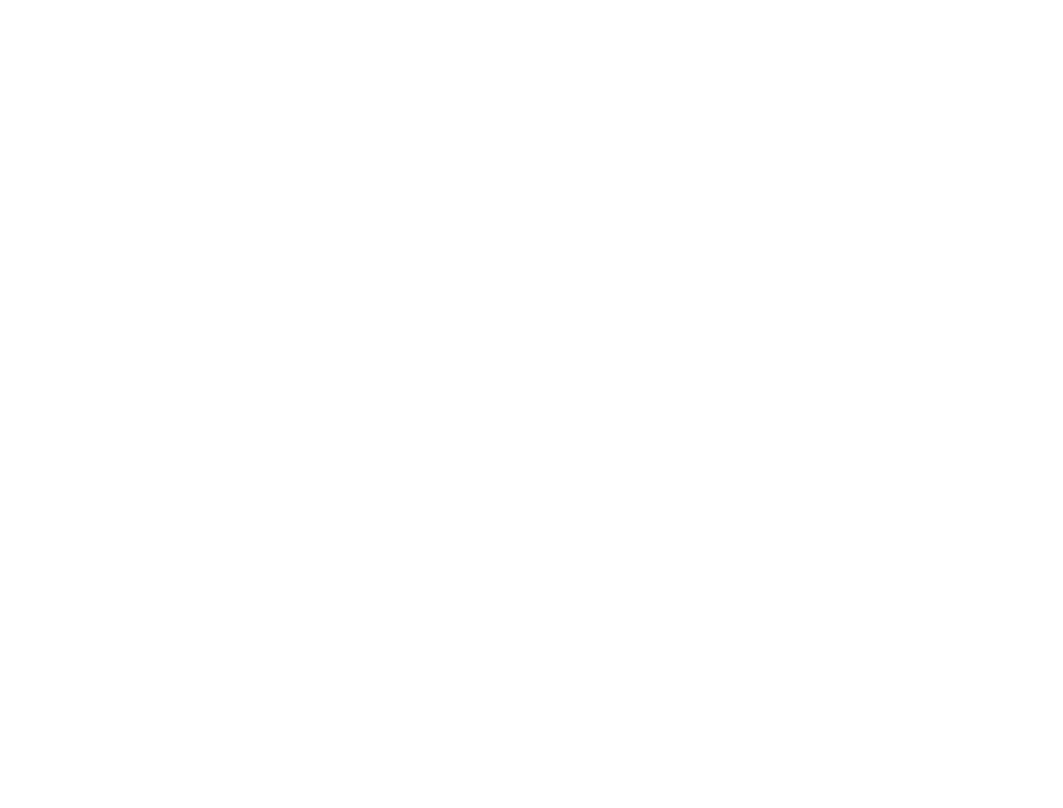
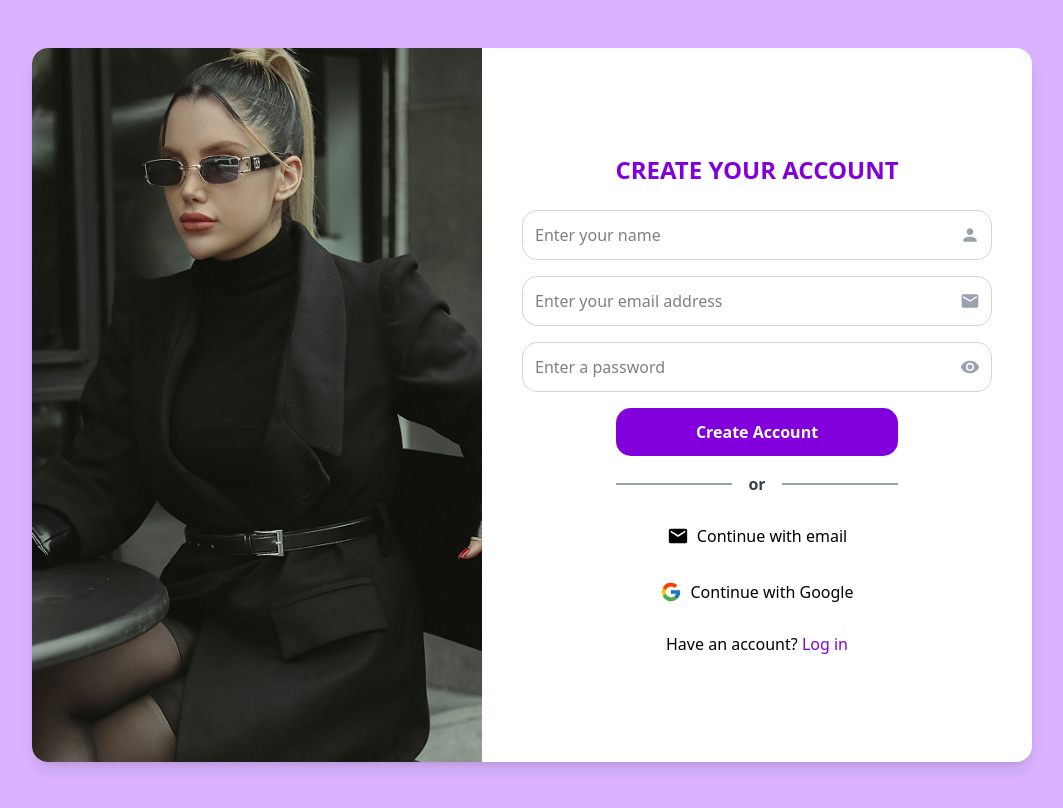
Before and after one commit to Anorme/misqabbi-store, a React (Vite) app: page /register in a window 1280 px wide. Before the commit this address had no page. Shown: the whole page, without its empty margins (108-1171 px from the left). Built offline with nearby package versions, Linux system fonts and the light colour scheme; no server answers.

Commit message:
feat(register): Styled register page for non-admin users

```diff
--- a/package.json
+++ b/package.json
@@ -49,6 +49,7 @@
     "firebase": "^11.9.1",
     "react": "^19.1.0",
     "react-dom": "^19.1.0",
+    "react-icons": "^5.5.0",
     "react-router": "^7.6.2",
     "tailwindcss": "^4.1.10"
   },
--- a/src/App.css
+++ b/src/App.css
@@ -1,7 +1,4 @@
 #root {
-  max-width: 1280px;
-  margin: 0 auto;
-  padding: 2rem;
   text-align: center;
 }
 
--- a/src/App.jsx
+++ b/src/App.jsx
@@ -6,6 +6,7 @@
 import Cart from './pages/Cart';
 import Checkout from './pages/Checkout';
 import ProductList from './pages/ProductList';
+import Register from './pages/Register';
 
 import './App.css';
 
@@ -53,6 +54,8 @@
             </MainLayout>
           }
         ></Route>
+        {/* Temporarily routed the register component here for easier navigation during development */}
+        <Route path="/register" element={<Register />} />
       </Routes>
     </div>
   );
--- a/src/index.css
+++ b/src/index.css
@@ -0,0 +1,16 @@
+/*
+  GLOBAL CSS CHANGES FOR FULL PAGE BACKGROUND COVERAGE
+  - Removed default margin and padding from html, body, #root
+  - Set min-height, width, and background color for full coverage
+  - Ensures the background color covers the entire viewport
+*/
+html,
+body,
+#root {
+  margin: 0;
+  padding: 0;
+  min-height: 100vh;
+  width: 100vw;
+  height: 100%;
+  background-color: #a78bfa; /* Tailwind's bg-purple-300 */
+}
--- a/src/pages/Register.jsx
+++ b/src/pages/Register.jsx
@@ -1,7 +1,150 @@
+import { useState } from 'react';
+import { MdPerson, MdEmail, MdLock, MdVisibility, MdVisibilityOff } from 'react-icons/md';
+import { FcGoogle } from 'react-icons/fc';
+import signupImg from '../assets/signup.png';
+import { createUserWithEmailAndPassword } from 'firebase/auth';
+import { auth } from '../services/firebase.config';
+
 const Register = () => {
+  const [fullName, setFullName] = useState('');
+  const [email, setEmail] = useState('');
+  const [password, setPassword] = useState('');
+  const [showPassword, setShowPassword] = useState(false);
+  const [loading, setLoading] = useState(false);
+  const [error, setError] = useState('');
+  const [success, setSuccess] = useState('');
+
+  const isValidEmail = email => /\S+@\S+\.\S+/.test(email);
+  const isStrongPassword = password =>
+    password.length >= 8 &&
+    /[A-Z]/.test(password) &&
+    /\d/.test(password) &&
+    /[^A-Za-z0-9]/.test(password);
+
+  const handleRegister = async e => {
+    e.preventDefault();
+    setError('');
+    setSuccess('');
+
+    if (!isValidEmail(email) || !isStrongPassword(password)) {
+      setError('Please use a valid email and a strong password.');
+      return;
+    }
+
+    setLoading(true);
+    try {
+      await createUserWithEmailAndPassword(auth, email, password);
+      setSuccess('Account created successfully!');
+      setFullName('');
+      setEmail('');
+      setPassword('');
+    } catch (err) {
+      setError(err.message);
+    } finally {
+      setLoading(false);
+    }
+  };
+
   return (
-    <div>
-      <h1>Sign Up</h1>
+    <div className="min-h-screen w-screen flex items-center justify-center bg-purple-300 p-0 m-0">
+      <div
+        className="flex bg-white rounded-2xl overflow-hidden shadow-lg mt-12 mb-12"
+        style={{ height: '714px', width: '1000px' }}
+      >
+        <div className="w-[45%] hidden md:flex items-stretch">
+          <img
+            src={signupImg}
+            alt="Visual"
+            className="object-cover w-full h-full"
+            style={{ height: '714px' }}
+          />
+        </div>
+        <div className="w-full md:w-[55%] p-10 flex flex-col justify-center pt-8 pb-8">
+          <h2 className="text-2xl font-bold text-purple-700 text-center mb-6">
+            CREATE YOUR ACCOUNT
+          </h2>
+          <form onSubmit={handleRegister} className="space-y-4">
+            <div className="relative">
+              <input
+                type="text"
+                placeholder="Enter your name"
+                value={fullName}
+                onChange={e => setFullName(e.target.value)}
+                className="w-full p-3 pr-10 border border-gray-300"
+                style={{ borderRadius: '15px' }}
+              />
+              <span className="absolute right-3 top-1/2 -translate-y-1/2 text-gray-400">
+                <MdPerson size={20} />
+              </span>
+            </div>
+            <div className="relative">
+              <input
+                type="email"
+                placeholder="Enter your email address"
+                value={email}
+                onChange={e => setEmail(e.target.value)}
+                className="w-full p-3 pr-10 border border-gray-300"
+                style={{ borderRadius: '15px' }}
+              />
+              <span className="absolute right-3 top-1/2 -translate-y-1/2 text-gray-400">
+                <MdEmail size={20} />
+              </span>
+            </div>
+            <div className="relative">
+              <input
+                type={showPassword ? 'text' : 'password'}
+                placeholder="Enter a password"
+                value={password}
+                onChange={e => setPassword(e.target.value)}
+                className="w-full p-3 pr-10 border border-gray-300"
+                style={{ borderRadius: '15px' }}
+              />
+              <button
+                type="button"
+                onClick={() => setShowPassword(!showPassword)}
+                className="absolute right-3 top-1/2 -translate-y-1/2 text-xl text-gray-400"
+                tabIndex={-1}
+              >
+                {showPassword ? <MdVisibilityOff /> : <MdVisibility />}
+              </button>
+            </div>
+
+            <button
+              type="submit"
+              className="w-[60%] mx-auto bg-purple-700 text-white py-3 font-semibold"
+              style={{ borderRadius: '15px' }}
+              disabled={loading}
+            >
+              {loading ? 'Registering...' : 'Create Account'}
+            </button>
+
+            {error && <p className="text-red-500 text-sm">{error}</p>}
+            {success && <p className="text-green-500 text-sm">{success}</p>}
+          </form>
+
+          <div className="flex items-center my-4 w-[60%] mx-auto">
+            <hr className="flex-grow border-t-2 border-gray-400" />
+            <span className="mx-4 text-gray-700 font-bold">or</span>
+            <hr className="flex-grow border-t-2 border-gray-400" />
+          </div>
+
+          <button className="w-[60%] mx-auto py-3 rounded-md mb-2 flex justify-center items-center gap-2">
+            <MdEmail size={22} />
+            Continue with email
+          </button>
+          <button className="w-[60%] mx-auto py-3 rounded-md flex justify-center items-center gap-2">
+            <FcGoogle size={22} />
+            Continue with Google
+          </button>
+
+          <p className="text-center mt-4">
+            Have an account?{' '}
+            <a href="/login" className="text-purple-700 font-medium">
+              Log in
+            </a>
+          </p>
+        </div>
+      </div>
     </div>
   );
 };
```
Also changed, not shown: src/assets/signup.png (added), 1 other file (tests, documents, lock files or other folders).
